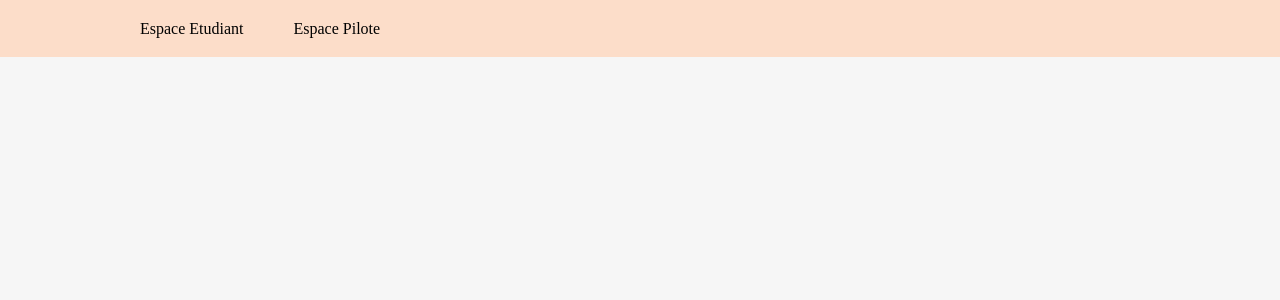
After one commit to RobinNoiret/CESI_CPIA2_WEB-MERGE_WEBSITE, a PHP site: page /connexion.html in a window 1280 px wide; the page is wider, and only the part inside the window is pictured. The commit adds this page. Shown: the top 300 px of that part. Run offline with PHP 8.4, Linux system fonts and the light colour scheme.

Commit message:
Adding the "espace" bar on the login page

```diff
--- a/SITE/CSS/style.css
+++ b/SITE/CSS/style.css
@@ -30,7 +30,7 @@ body
 
 
 /*____________________________________________________________________________________________________________*/
-/*                                                  NAVBAR                                                    */
+/*                                               HOME PAGE                                                    */
 /*____________________________________________________________________________________________________________*/
 
 #nav-logo
@@ -54,9 +54,19 @@ body
     /*border-bottom:solid 1px var(--noir-fixe);*/
 }
 
-/*____________________________________________________________________________________________________________*/
-/*                                                 LANDING                                                    */
-/*____________________________________________________________________________________________________________*/
+nav a
+{
+    color: var(--noir-fixe);
+    text-decoration: none;
+    align-items: center;
+}
+
+nav a:hover
+{
+    color: var(--orange-action);
+}
+
+/*_______________________________________________ Landing _______________________________________________*/
 
 .landing
 {
@@ -87,6 +97,36 @@ body
     background-color: var(--orange-action);
 }
 
+/*____________________________________________________________________________________________________________*/
+/*                                               LOGIN PAGE                                                   */
+/*____________________________________________________________________________________________________________*/
+
+.espace {
+    display: flex;
+    width: 1440px;
+    height: 41px;
+    align-items: center;
+    gap: 411px;
+    padding: 8px 100px;
+    position: relative;
+    background-color: var(--orange-fond);
+}
+
+.espace .choix-profil {
+    display: inline-flex;
+    align-items: center;
+    gap: 50px;
+    position: relative;
+    flex: 0 0 auto;
+    list-style: none;
+}
+
+.espace .text-wrapper {
+    position: relative;
+    width: fit-content;
+    text-align: center;
+    white-space: nowrap;
+}
 /* To DO List :
     - Mise en forme des textes et des chiffres
 */
--- /dev/null
+++ b/SITE/connexion.html
@@ -0,0 +1,17 @@
+<!DOCTYPE html>
+<html lang="en">
+<head>
+    <meta charset="UTF-8">
+    <meta name="viewport" content="width=device-width, initial-scale=1.0">
+    <link rel="stylesheet" href="CSS/style.css">
+    <title>Merge - Connexion</title>
+</head>
+<body>
+    <header class="espace">
+        <ul class="choix-profil">
+            <li class="text-wrapper">Espace Etudiant</li>
+            <li class="text-wrapper">Espace Pilote</li>
+        </ul>
+    </header>
+</body>
+</html>
```
